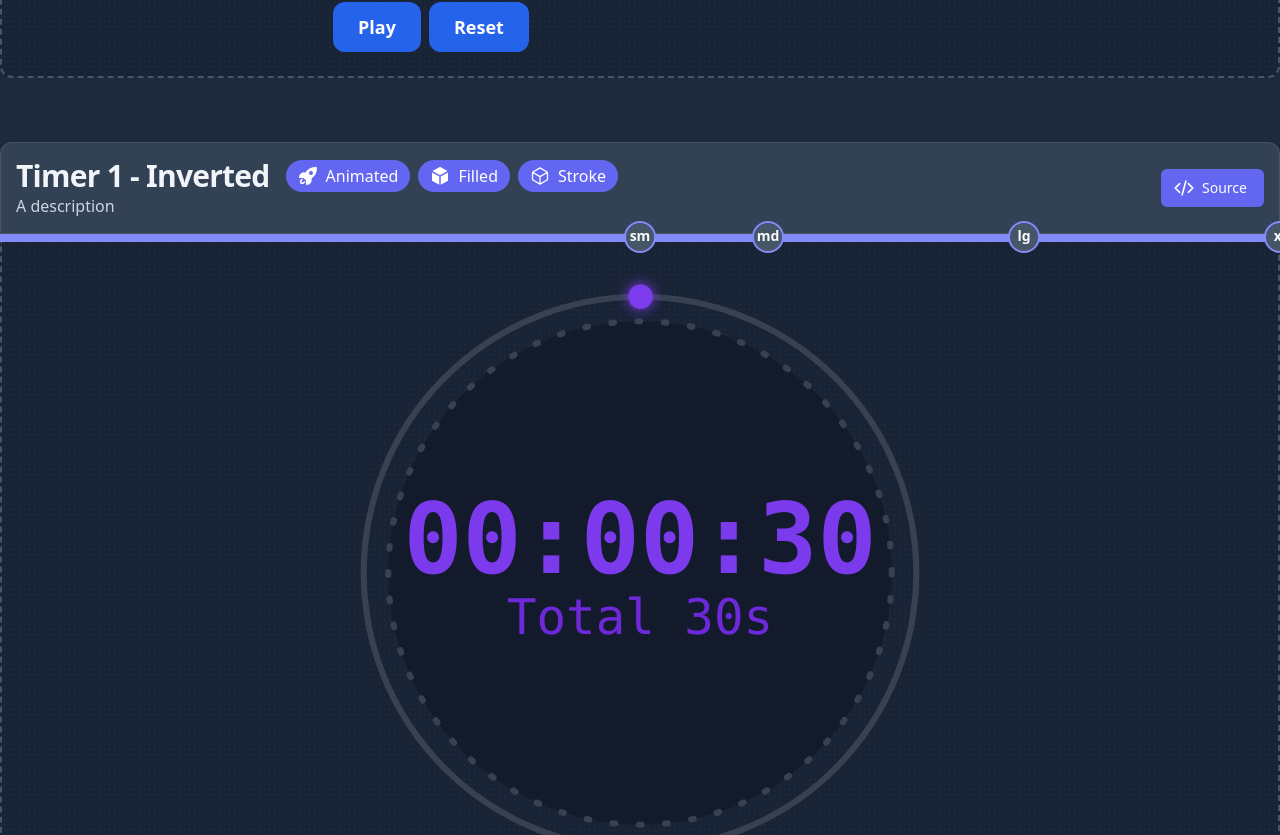
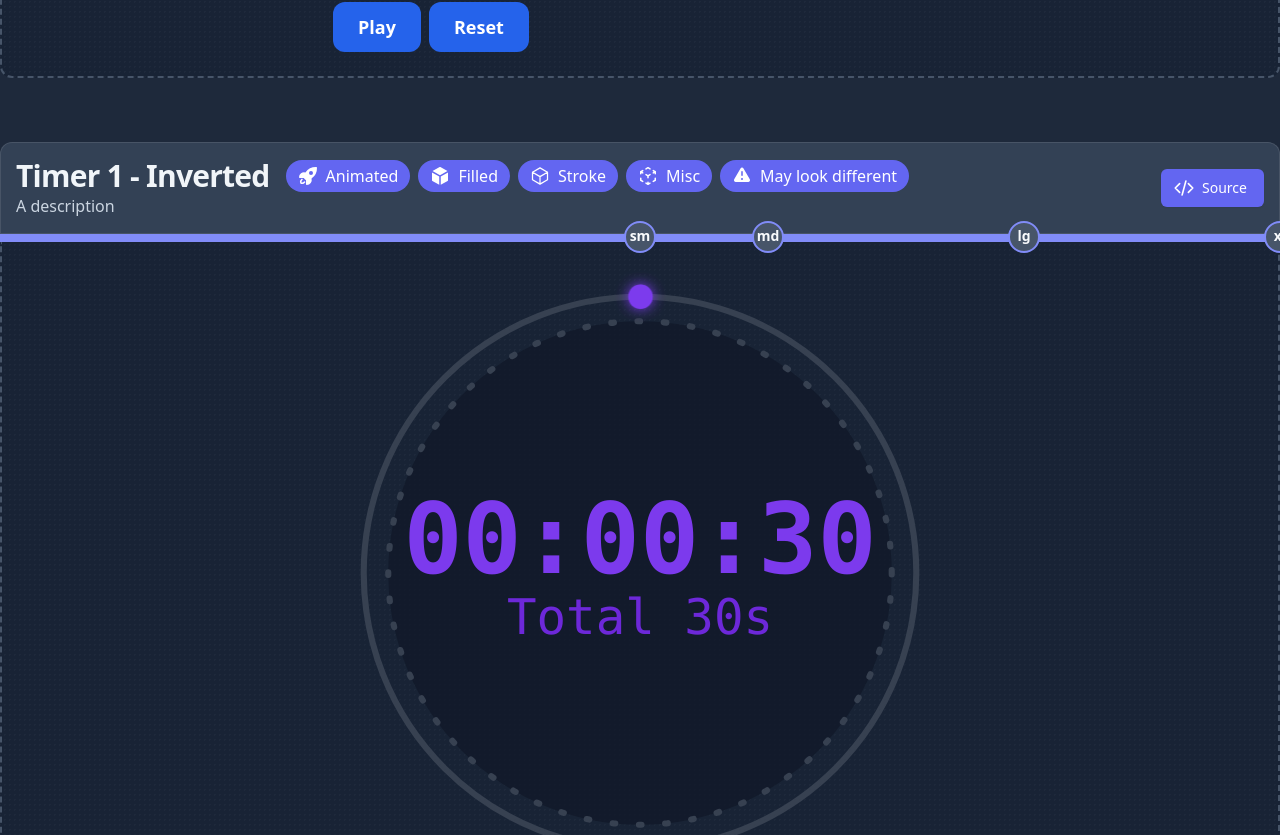
Before and after one commit to ZEBAS204/professional-looking-timers, a React (Vite) app: page / in a window 1280 px wide. Shown: the part 1676-2511 px from the top of the page. Built offline with nearby package versions, Linux system fonts and the light colour scheme.

Commit message:
Make Tag element an atom

```diff
--- a/src/components/atoms/showcase/showcase.tsx
+++ b/src/components/atoms/showcase/showcase.tsx
@@ -1,26 +1,12 @@
 import { useState, useRef, useEffect } from 'react'
-import {
-	CodeBracketIcon,
-	LinkIcon,
-	CubeIcon as CubeIconStroke,
-} from '@heroicons/react/24/outline'
-import {
-	RocketLaunchIcon,
-	UsersIcon,
-	CubeIcon as CubeIconSolid,
-} from '@heroicons/react/20/solid'
+import { CodeBracketIcon, LinkIcon } from '@heroicons/react/24/outline'
+
 import Resizable from 'components/atoms/resizable'
+import Tag from 'components/atoms/tag'
 
 import styles from './showcase.module.css'
 
-const Tag = ({ icon: Icon, children }) => (
-	<span className="px-3 py-1 flex items-center rounded-full text-white bg-indigo-500 ">
-		{Icon && <Icon className="mr-2 h-5 w-5" aria-hidden="true" />}
-		{children}
-	</span>
-)
-
-export default function ({
+export default function Showcase({
 	id,
 	title,
 	description,
@@ -44,9 +30,16 @@ export default function ({
 						<h2 className="text-2xl font-bold leading-7 sm:text-3xl sm:tracking-tight text-slate-100 mr-2">
 							{title}
 						</h2>
-						<Tag icon={RocketLaunchIcon}>Animated</Tag>
-						<Tag icon={CubeIconSolid}>Filled</Tag>
-						<Tag icon={CubeIconStroke}>Stroke</Tag>
+						<Tag icon="animated">Animated</Tag>
+						<Tag icon="filled">Filled</Tag>
+						<Tag icon="outlined">Stroke</Tag>
+						<Tag icon="misc">Misc</Tag>
+						<Tag
+							icon="warning"
+							title="This element may look different in some browsers"
+						>
+							May look different
+						</Tag>
 						<a
 							aria-hidden="true"
 							href={`#${id}`}
--- /dev/null
+++ b/src/components/atoms/tag/index.ts
@@ -0,0 +1,3 @@
+import { Tag } from './tag'
+
+export default Tag
--- /dev/null
+++ b/src/components/atoms/tag/tag.tsx
@@ -0,0 +1,55 @@
+import { FC, ReactNode, ComponentProps } from 'react'
+
+import { CubeIcon as CubeIconStroke } from '@heroicons/react/24/outline'
+import {
+	RocketLaunchIcon,
+	UsersIcon,
+	CubeIcon as CubeIconSolid,
+	CubeTransparentIcon,
+	ExclamationTriangleIcon,
+} from '@heroicons/react/20/solid'
+
+import styles from './tag.module.css'
+
+type IconTypeName =
+	| 'community'
+	| 'animated'
+	| 'filled'
+	| 'outlined'
+	| 'warning'
+	| 'misc'
+
+interface IconElementType extends FC<ComponentProps<'svg'>> {
+	title?: string
+	titleId?: string
+}
+
+const allowedIcons: {
+	[key in IconTypeName]: IconElementType
+} = {
+	community: UsersIcon,
+	animated: RocketLaunchIcon,
+	filled: CubeIconSolid,
+	outlined: CubeIconStroke,
+	warning: ExclamationTriangleIcon,
+	misc: CubeTransparentIcon,
+}
+
+interface TagProps {
+	icon: IconTypeName
+	children: ReactNode
+	title?: string
+}
+
+export const Tag = ({ icon, children, title }: TagProps) => {
+	const Icon = allowedIcons[icon]
+	return (
+		<span
+			className="px-3 py-1 flex items-center rounded-full text-white bg-indigo-500"
+			title={title}
+		>
+			<Icon className="mr-2 h-5 w-5" aria-hidden="true" />
+			{children}
+		</span>
+	)
+}
```
Also changed, not shown: src/components/atoms/tag/tag.module.css (added).
